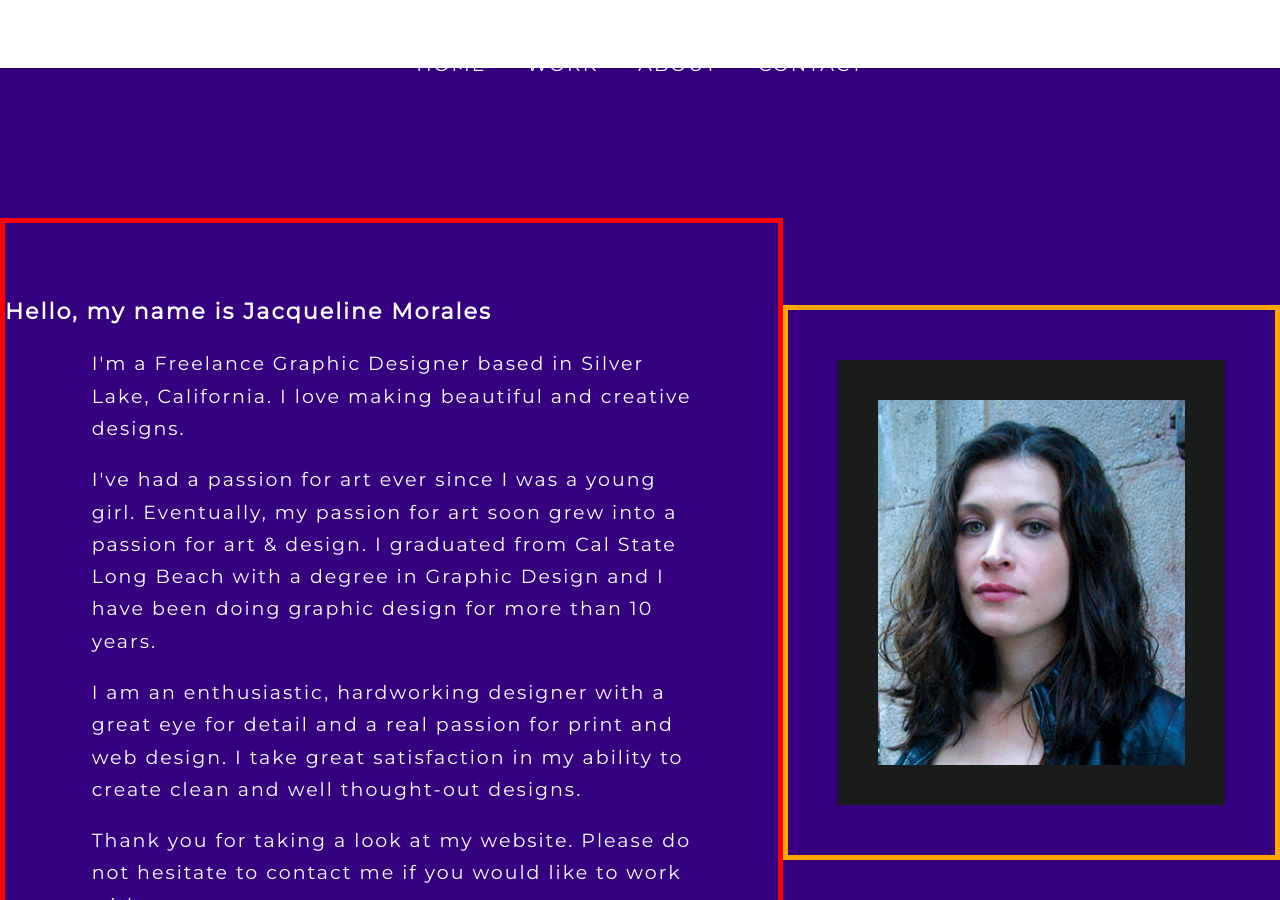
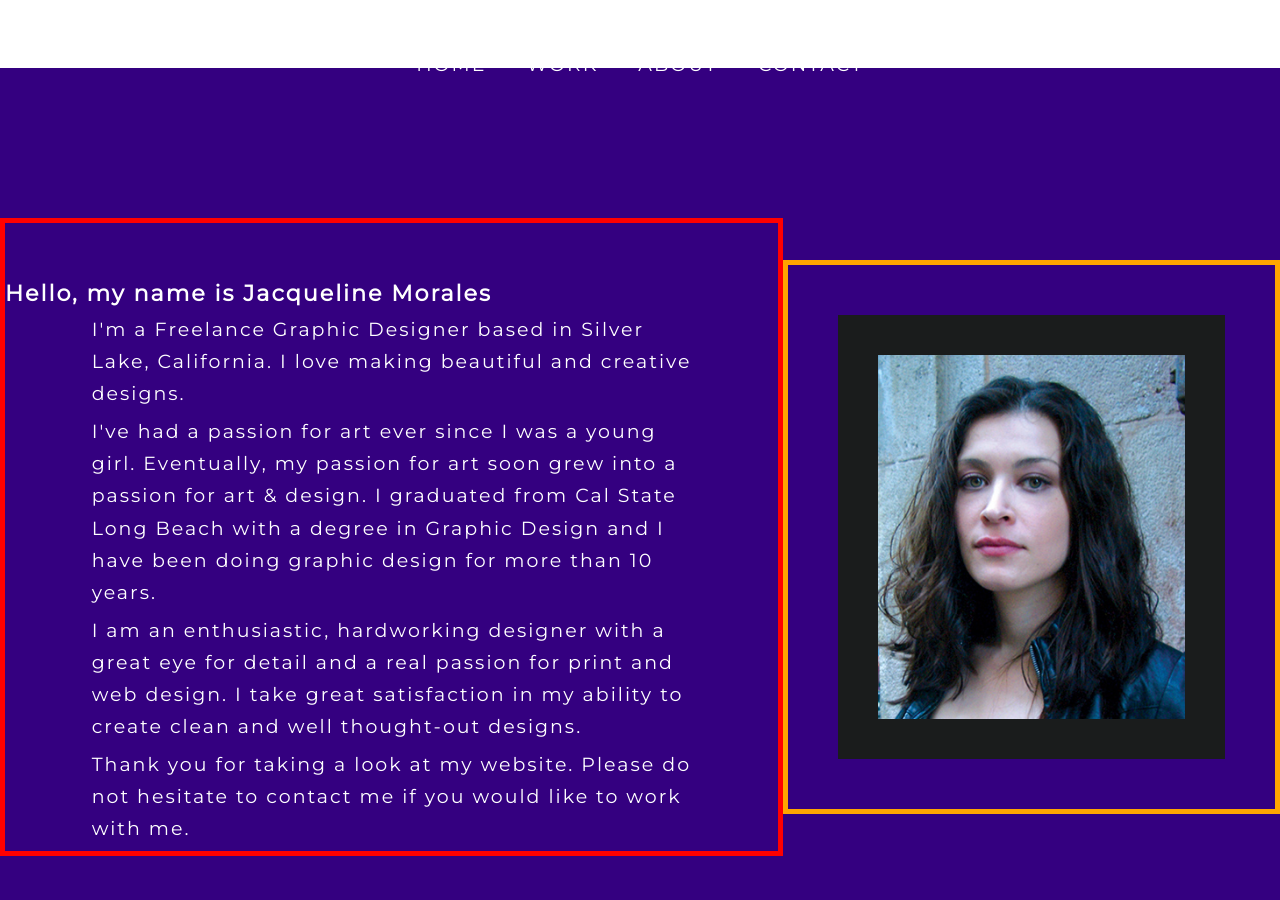
Before and after one commit to zeny11-11/jmorales, a Jekyll site: the page built from index.html, in a window 1280 px wide and 900 px high, scrolled down 4207 px. Built offline with Jekyll 4.4.1, drawn with Linux system fonts in a browser that asks for light colours; nearby versions of some CDN libraries; some web fonts are replaced; Markdown is read by kramdown in place of the engine named in the settings.

Commit message:
Update stylesheet.css

```diff
--- a/css/stylesheet.css
+++ b/css/stylesheet.css
@@ -507,21 +507,18 @@
 
 .about_div1 h3 {
 
-	-webkit-margin-before: 1em;
+	 margin:5px auto;
+	 text-align:left;
+}
+
+.about_div1 p {
+	 line-height:1.7em;
+	/* -webkit-margin-before: 1em;
         -webkit-margin-after: 1em;
         -webkit-margin-start: auto;
         -webkit-margin-end: auto;
-	 margin-left:auto;
-	text-align:left;
-}
-
-.about_div1 p {
-	-webkit-margin-before: 1em;
-        -webkit-margin-after: 1em;
-        -webkit-margin-start: auto;
-        -webkit-margin-end: auto;
-	 margin-left:auto;
-	 line-height:1.7em;
+	 margin-left:auto;*/
+	 margin:5px auto;
 	 text-align:left;
 	-moz-hyphens: none;
         -ms-hyphens: none;
```
